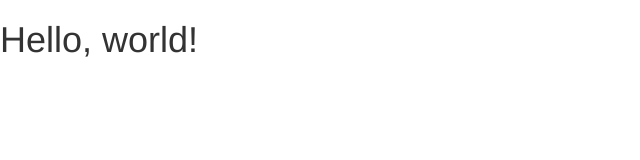
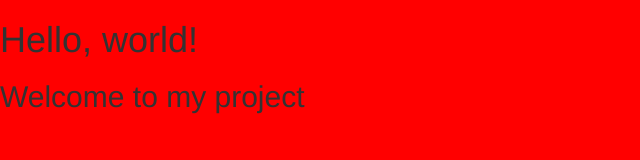
Before and after one commit to vadymVolkov/gitTestRepo, a plain HTML site: page index.html in a window 1280 px wide. Shown: the whole page, without its empty margins (0-640 px from the left). Drawn offline with nearby package versions, Linux system fonts and the light colour scheme.

Commit message:
add style.css

```diff
--- a/index.html
+++ b/index.html
@@ -9,7 +9,7 @@
 
     <!-- Latest compiled and minified CSS -->
 	<link rel="stylesheet" href="https://maxcdn.bootstrapcdn.com/bootstrap/3.3.7/css/bootstrap.min.css" integrity="sha384-BVYiiSIFeK1dGmJRAkycuHAHRg32OmUcww7on3RYdg4Va+PmSTsz/K68vbdEjh4u" crossorigin="anonymous">
-
+	<link rel="stylesheet" href="style.css">
     <!-- HTML5 shim and Respond.js for IE8 support of HTML5 elements and media queries -->
     <!-- WARNING: Respond.js doesn't work if you view the page via file:// -->
     <!--[if lt IE 9]>
@@ -19,6 +19,7 @@
   </head>
   <body>
     <h1>Hello, world!</h1>
+	<h2>Welcome to my project</h2>
 
     <!-- jQuery (necessary for Bootstrap's JavaScript plugins) -->
     <script src="https://ajax.googleapis.com/ajax/libs/jquery/1.12.4/jquery.min.js"></script>
--- /dev/null
+++ b/style.css
@@ -0,0 +1,3 @@
+body {
+	background-color:red;
+}
```
